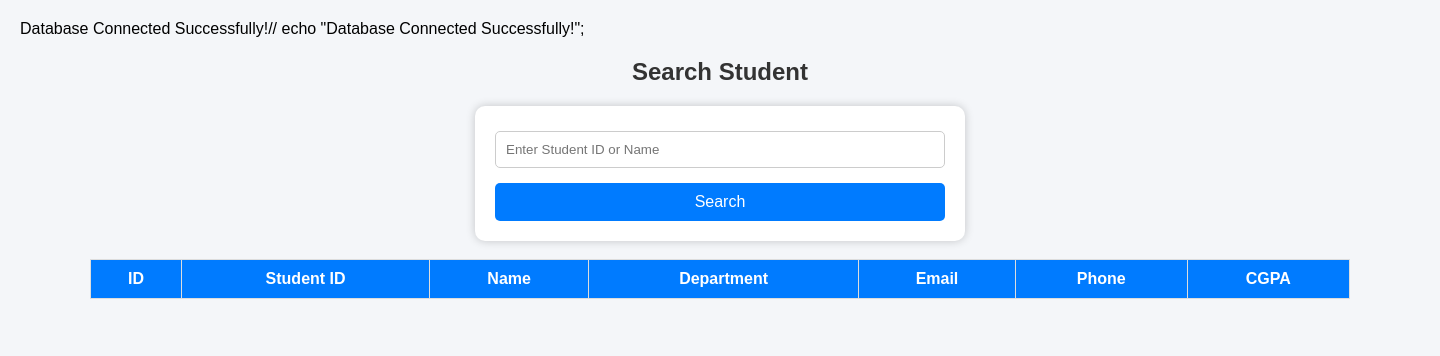
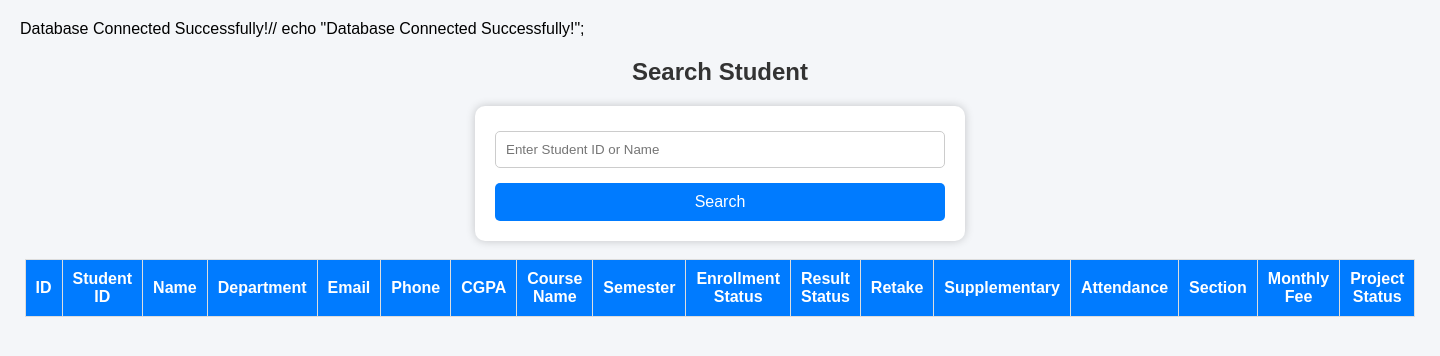
Before and after one commit to sabihasami97-bot/StudentManagementSystem, a PHP site: page /search.php in a window 1440 px wide. Shown: the top 356 px of the page. Run offline with PHP 8.4, Linux system fonts and the light colour scheme; lists and menus that the app fills with data are empty.

Commit message:
Add files via upload

```diff
--- a/search.php
+++ b/search.php
@@ -13,13 +13,13 @@ include "db.php";
 <h2>Search Student</h2>
 
 <form method="GET">
-    <input type="text" name="search" placeholder="Enter Student ID or Name">
+    <input type="text" name="search" placeholder="Enter Student ID or Name" required>
     <input type="submit" value="Search">
 </form>
 
 <br>
 
-<table border="1" cellpadding="10">
+<table border="1" cellpadding="10" cellspacing="0">
 <tr>
     <th>ID</th>
     <th>Student ID</th>
@@ -28,24 +28,32 @@ include "db.php";
     <th>Email</th>
     <th>Phone</th>
     <th>CGPA</th>
+    <th>Course Name</th>
+    <th>Semester</th>
+    <th>Enrollment Status</th>
+    <th>Result Status</th>
+    <th>Retake</th>
+    <th>Supplementary</th>
+    <th>Attendance</th>
+    <th>Section</th>
+    <th>Monthly Fee</th>
+    <th>Project Status</th>
 </tr>
 
 <?php
-
 if(isset($_GET['search']))
 {
-    $search=$_GET['search'];
+    $search = $_GET['search'];
 
-    $sql="SELECT * FROM students
-    WHERE student_id LIKE '%$search%'
-    OR name LIKE '%$search%'";
+    $sql = "SELECT * FROM students
+            WHERE student_id LIKE '%$search%'
+            OR name LIKE '%$search%'";
 
-    $result=mysqli_query($conn,$sql);
+    $result = mysqli_query($conn, $sql);
 
-    while($row=mysqli_fetch_assoc($result))
+    while($row = mysqli_fetch_assoc($result))
     {
 ?>
-
 <tr>
 <td><?php echo $row['id']; ?></td>
 <td><?php echo $row['student_id']; ?></td>
@@ -54,8 +62,17 @@ if(isset($_GET['search']))
 <td><?php echo $row['email']; ?></td>
 <td><?php echo $row['phone']; ?></td>
 <td><?php echo $row['cgpa']; ?></td>
+<td><?php echo $row['course_name']; ?></td>
+<td><?php echo $row['semester']; ?></td>
+<td><?php echo $row['enrollment_status']; ?></td>
+<td><?php echo $row['result_status']; ?></td>
+<td><?php echo $row['retake']; ?></td>
+<td><?php echo $row['supplementary']; ?></td>
+<td><?php echo $row['attendance']; ?></td>
+<td><?php echo $row['section']; ?></td>
+<td><?php echo $row['monthly_fee_status']; ?></td>
+<td><?php echo $row['project_status']; ?></td>
 </tr>
-
 <?php
     }
 }
```
